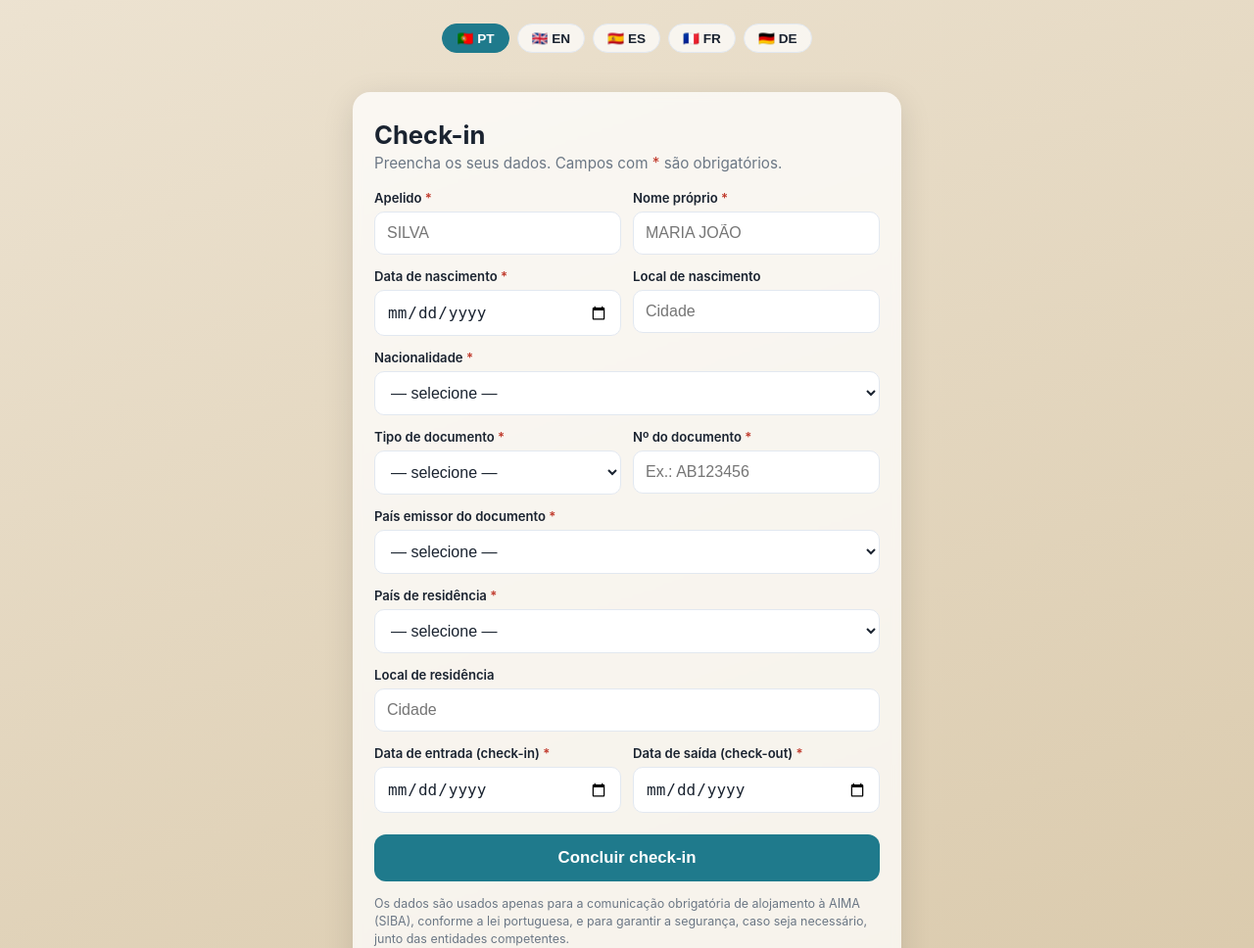
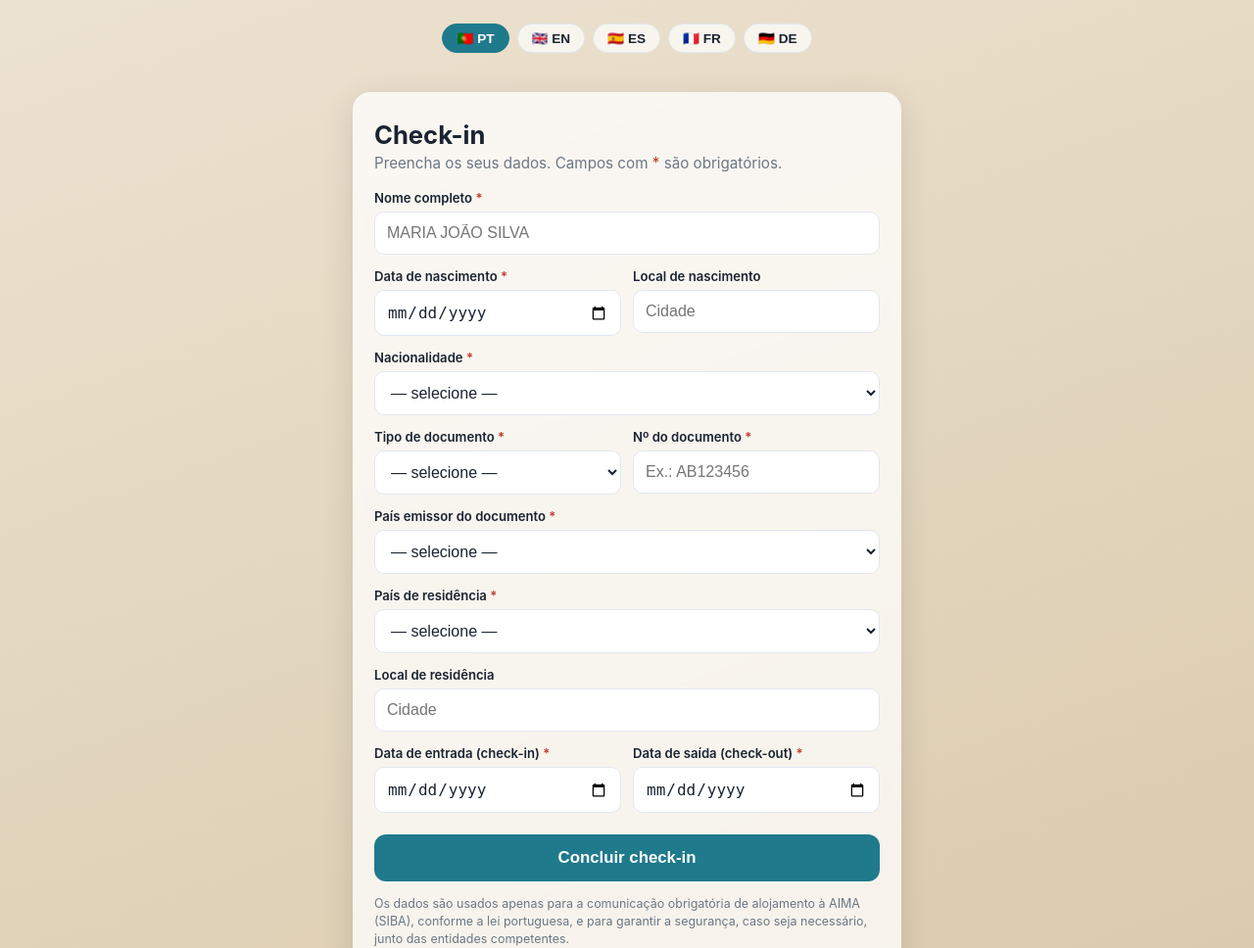
Before and after one commit to Gustavo-cripto/al-checkin-aima, a Flask app: page / in a window 1280 px wide. Shown: the part 215-1183 px from the top of the page at 98% size. Run offline with Flask 3, Linux system fonts and the light colour scheme.

Commit message:
Replace apelido+nome fields with single Nome completo field, split on backend

```diff
--- a/app.py
+++ b/app.py
@@ -222,7 +222,18 @@ def checkin():
         unidade.chave_acesso = apto["chave_acesso"]
         unidade.nome = f"WHITE SAND APARTMENTS - {apto['nome'].upper()}"
 
-    boletim = Boletim.from_form(request.form.to_dict())
+    # Separar nome completo em apelido + nome para o XML AIMA
+    form_data = request.form.to_dict()
+    nome_completo = form_data.pop("nome_completo", "").strip().upper()
+    partes = nome_completo.split()
+    if len(partes) >= 2:
+        form_data["apelido"] = partes[-1]
+        form_data["nome"] = " ".join(partes[:-1])
+    else:
+        form_data["apelido"] = nome_completo
+        form_data["nome"] = ""
+
+    boletim = Boletim.from_form(form_data)
     erros = boletim.validate()
     if erros:
         return render_template(
--- a/templates/index.html
+++ b/templates/index.html
@@ -36,14 +36,9 @@
     <form method="post" action="{{ url_for('checkin') }}" autocomplete="off">
       <input type="hidden" name="apartamento" value="{{ apt or v.apartamento or '' }}">
 
-      <div class="row two">
-        <label><span data-i18n="apelido">Apelido</span> <span class="req">*</span>
-          <input name="apelido" required value="{{ v.apelido or '' }}" placeholder="SILVA">
-        </label>
-        <label><span data-i18n="nome">Nome próprio</span> <span class="req">*</span>
-          <input name="nome" required value="{{ v.nome or '' }}" placeholder="MARIA JOÃO">
-        </label>
-      </div>
+      <label><span data-i18n="nome_completo">Nome completo</span> <span class="req">*</span>
+        <input name="nome_completo" required value="{{ ((v.nome or '') + ' ' + (v.apelido or '')).strip() or '' }}" placeholder="MARIA JOÃO SILVA" data-i18n-placeholder="nome_completo_ph">
+      </label>
 
       <div class="row two">
         <label><span data-i18n="data_nasc">Data de nascimento</span> <span class="req">*</span>
@@ -123,7 +118,7 @@ const T = {
   pt: {
     titulo: "Check-in", subtitulo: "Preencha os seus dados. Campos com", obrigatorios: "são obrigatórios.",
     apartamento: "Apartamento",
-    corrija: "Corrija os seguintes pontos:", apelido: "Apelido", nome: "Nome próprio",
+    corrija: "Corrija os seguintes pontos:", nome_completo: "Nome completo", nome_completo_ph: "MARIA JOÃO SILVA",
     data_nasc: "Data de nascimento", local_nasc: "Local de nascimento", nacionalidade: "Nacionalidade",
     tipo_doc: "Tipo de documento", num_doc: "Nº do documento", pais_emissor: "País emissor do documento",
     pais_residencia: "País de residência", local_residencia: "Local de residência",
@@ -135,7 +130,7 @@ const T = {
   en: {
     titulo: "Check-in", subtitulo: "Fill in your details. Fields with", obrigatorios: "are required.",
     apartamento: "Apartment",
-    corrija: "Please correct the following:", apelido: "Surname", nome: "First name",
+    corrija: "Please correct the following:", nome_completo: "Full name", nome_completo_ph: "MARIA JOÃO SILVA",
     data_nasc: "Date of birth", local_nasc: "Place of birth", nacionalidade: "Nationality",
     tipo_doc: "Document type", num_doc: "Document number", pais_emissor: "Document issuing country",
     pais_residencia: "Country of residence", local_residencia: "Place of residence",
@@ -147,7 +142,7 @@ const T = {
   es: {
     titulo: "Check-in", subtitulo: "Complete sus datos. Los campos con", obrigatorios: "son obligatorios.",
     apartamento: "Apartamento",
-    corrija: "Corrija los siguientes puntos:", apelido: "Apellido", nome: "Nombre",
+    corrija: "Corrija los siguientes puntos:", nome_completo: "Nombre completo", nome_completo_ph: "MARIA JOÃO SILVA",
     data_nasc: "Fecha de nacimiento", local_nasc: "Lugar de nacimiento", nacionalidade: "Nacionalidad",
     tipo_doc: "Tipo de documento", num_doc: "Nº de documento", pais_emissor: "País emisor del documento",
     pais_residencia: "País de residencia", local_residencia: "Lugar de residencia",
@@ -159,7 +154,7 @@ const T = {
   fr: {
     titulo: "Check-in", subtitulo: "Remplissez vos coordonnées. Les champs avec", obrigatorios: "sont obligatoires.",
     apartamento: "Appartement",
-    corrija: "Veuillez corriger les points suivants :", apelido: "Nom de famille", nome: "Prénom",
+    corrija: "Veuillez corriger les points suivants :", nome_completo: "Nom complet", nome_completo_ph: "MARIA JOÃO SILVA",
     data_nasc: "Date de naissance", local_nasc: "Lieu de naissance", nacionalidade: "Nationalité",
     tipo_doc: "Type de document", num_doc: "N° de document", pais_emissor: "Pays émetteur du document",
     pais_residencia: "Pays de résidence", local_residencia: "Lieu de résidence",
@@ -171,7 +166,7 @@ const T = {
   de: {
     titulo: "Check-in", subtitulo: "Bitte füllen Sie Ihre Daten aus. Felder mit", obrigatorios: "sind Pflichtfelder.",
     apartamento: "Apartment",
-    corrija: "Bitte korrigieren Sie folgende Punkte:", apelido: "Nachname", nome: "Vorname",
+    corrija: "Bitte korrigieren Sie folgende Punkte:", nome_completo: "Vollständiger Name", nome_completo_ph: "MARIA JOÃO SILVA",
     data_nasc: "Geburtsdatum", local_nasc: "Geburtsort", nacionalidade: "Staatsangehörigkeit",
     tipo_doc: "Dokumententyp", num_doc: "Dokumentennummer", pais_emissor: "Ausstellungsland des Dokuments",
     pais_residencia: "Wohnsitzland", local_residencia: "Wohnort",
```
